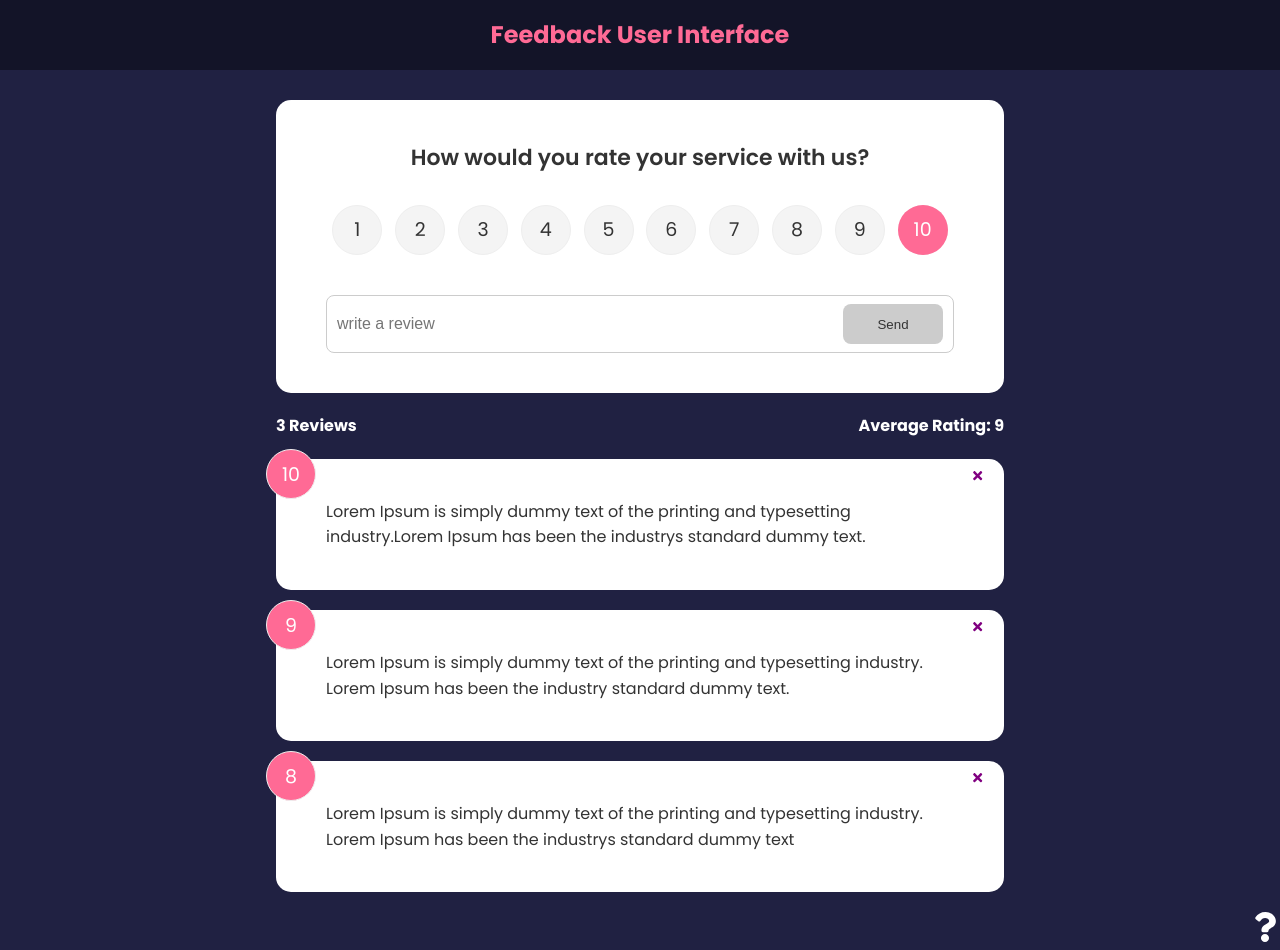
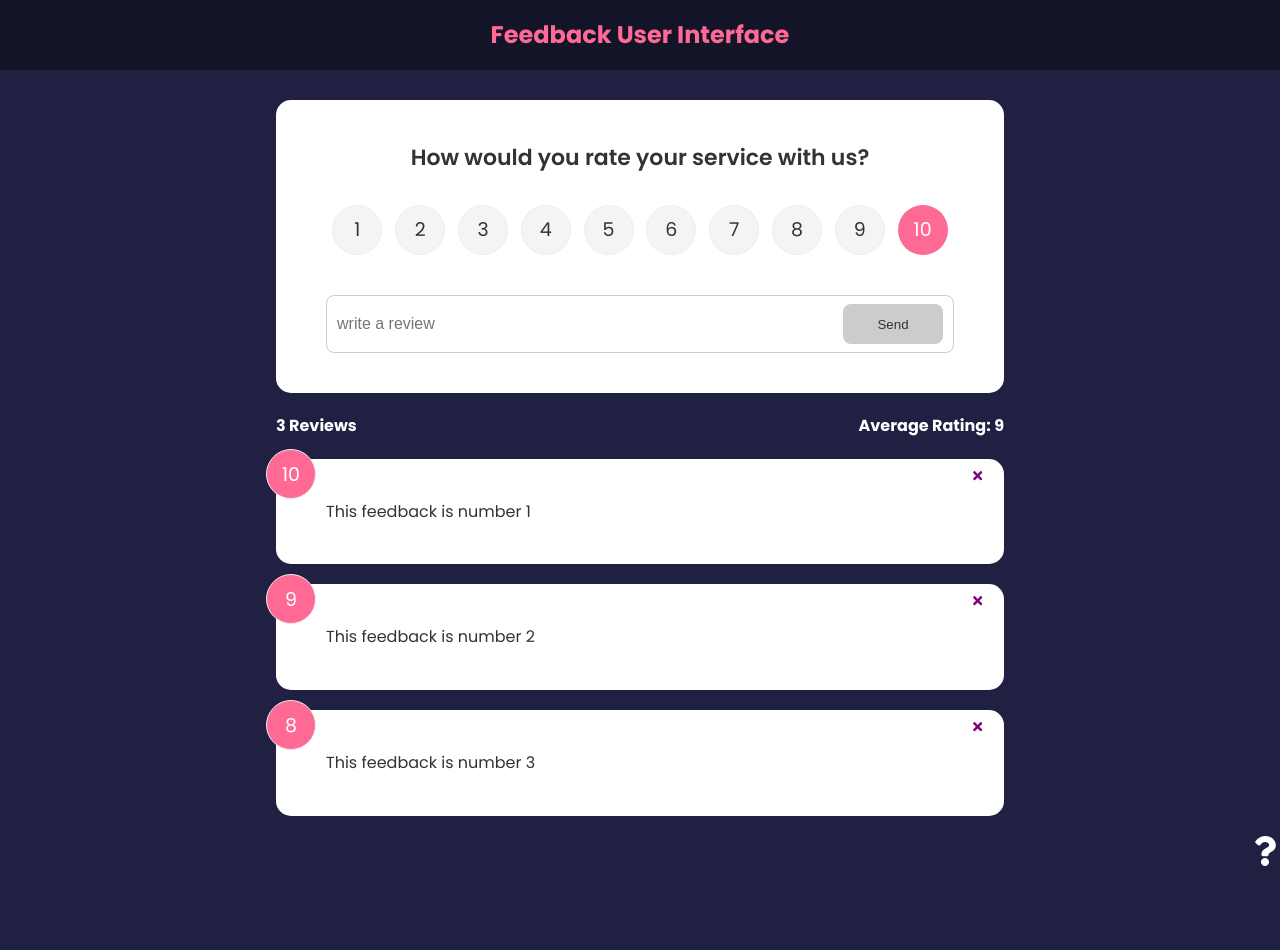
Before and after one commit to shreshthmishra/Frontend-Projects, a React (Create React App) app in the folder feedback-app/: page / in a window 1280 px wide. After the commit the page ends 873 px from the top, so only its background shows below. Built offline with nearby package versions, Linux system fonts and the light colour scheme.

Commit message:
add contextAPI and Provider

```diff
--- a/feedback-app/src/App.js
+++ b/feedback-app/src/App.js
@@ -1,41 +1,24 @@
 import Header from './components/Header'
-import { useState } from 'react'
-import FeedbackData from './data/FeedbackData'
 import FeedbackList from './components/FeedbackList'
 import FeedbackStats from './components/FeedbackStats'
 import FeedbackForm from './components/FeedbackForm'
 import AboutPage from './pages/AboutPage'
 import AboutIconLink from './components/AboutIconLink'
+import { FeedbackProvider } from './context/FeedbackContext'
 import {BrowserRouter as Router,Route,Routes} from 'react-router-dom'
-import {v4 as uuidv4} from 'uuid'
-
 
 function App() {
-  const [feedback,setFeedback]=useState(FeedbackData)
-
-  function deleteFeedback(id){
-    if(window.confirm('Are you sure?')){
-      setFeedback(feedback.filter(function(item){
-        return item.id!==id;
-      }))
-    }
-  }
-
-  function addFeedback(newFeedback){
-    newFeedback.id=uuidv4();
-    setFeedback([newFeedback,...feedback])
-  }
-
   return  (
+    <FeedbackProvider>
       <Router>
         <Header/>
           <div className="container">
             <Routes>
               <Route exact path ="/" element={
                 <>
-              <FeedbackForm handleAdd={addFeedback} />
-              <FeedbackStats feedback={feedback}/>
-              <FeedbackList feedback={feedback} handleDelete={deleteFeedback} />
+                  <FeedbackForm />
+                  <FeedbackStats />
+                  <FeedbackList />
                 </>
               }>
               </Route>
@@ -44,6 +27,7 @@
           </div>
         <AboutIconLink/>
       </Router>
+    </FeedbackProvider>
   )
 }
 
--- a/feedback-app/src/components/FeedbackForm.jsx
+++ b/feedback-app/src/components/FeedbackForm.jsx
@@ -2,12 +2,16 @@
 import {useState} from "react"
 import Button from "./shared/Button"
 import RatingSelect from "./RatingSelect"
+import { useContext } from "react"
+import FeedbackContext from "../context/FeedbackContext"
 
-function FeedbackForm({handleAdd}){
+function FeedbackForm(){
   const [text,setText]=useState('')
   const [rating,setRating]=useState(10)
   const [btnDisabled,setBtnDisabled]=useState(true)
   const [message,setMessage]=useState('')
+
+  const {addFeedback} = useContext(FeedbackContext)
 
   function handleTextChange(e){
     if(text===''){
@@ -30,7 +34,7 @@
         text:text,
         rating:rating
       }
-      handleAdd(newFeedback);
+      addFeedback(newFeedback);
       setText('');
     }
   }
--- a/feedback-app/src/components/FeedbackItem.jsx
+++ b/feedback-app/src/components/FeedbackItem.jsx
@@ -3,12 +3,16 @@
 import Card from "./shared/Card";
 import PropTypes from 'prop-types';
 import {FaTimes} from 'react-icons/fa'
+import { useContext } from "react";
+import FeedbackContext from "../context/FeedbackContext";
 
-function FeedbackItem({item,handleDelete}){
+function FeedbackItem({item}){
+  const {deleteFeedback}=useContext(FeedbackContext)
+
   return (
     <Card>
       <div className="num-display">{item.rating}</div>
-      <button onClick={()=>handleDelete(item.id)} className="close">
+      <button onClick={()=>deleteFeedback(item.id)} className="close">
         <FaTimes color='purple' />
       </button>
       <div className="text-display">{item.text}</div>
--- a/feedback-app/src/components/FeedbackList.jsx
+++ b/feedback-app/src/components/FeedbackList.jsx
@@ -1,22 +1,22 @@
 import React from "react";
 import FeedbackItem from './FeedbackItem'
-import PropTypes from 'prop-types'
+import { useContext } from "react";
+import FeedbackContext from "../context/FeedbackContext";
 
-function FeedbackList({feedback,handleDelete}){
+function FeedbackList(){
+  const {feedback}=useContext(FeedbackContext)
+
   if(!feedback || feedback.length===0){
     return (<p>No Feedback Yet!</p>)
   }
   return (
     <div className="feedback-list">
       {feedback.map(function(item){
-        return <FeedbackItem key={item.id} item={item} handleDelete={handleDelete}/>
+        return <FeedbackItem key={item.id} item={item}/>
       })}
     </div>
   )
 }
 
-FeedbackList.propTypes={
-  feedback: PropTypes.array,
-}
 
 export default FeedbackList
--- a/feedback-app/src/components/FeedbackStats.jsx
+++ b/feedback-app/src/components/FeedbackStats.jsx
@@ -1,4 +1,8 @@
-function FeedbackStats({feedback}){
+import { useContext } from "react";
+import FeedbackContext from "../context/FeedbackContext";
+
+function FeedbackStats(){
+  const {feedback}=useContext(FeedbackContext)
   // Calculate ratings avg
   let average=feedback.reduce(function(acc,curr){
     return acc+curr.rating
--- /dev/null
+++ b/feedback-app/src/context/FeedbackContext.js
@@ -0,0 +1,50 @@
+import { createContext, useState } from "react";
+import {v4 as uuidv4} from 'uuid'
+
+const FeedbackContext= createContext()
+
+export const FeedbackProvider=({children}) => {
+  const [feedback,setFeedback]=useState([
+    {
+      id:1,
+      text:'This feedback is number 1',
+      rating:10,
+    },
+    {
+      id:2,
+      text:'This feedback is number 2',
+      rating:9,
+    },
+    {
+      id:3,
+      text:'This feedback is number 3',
+      rating:8,
+    }
+  ])
+
+  function deleteFeedback(id){
+    if(window.confirm('Are you sure?')){
+      setFeedback(feedback.filter(function(item){
+        return item.id!==id;
+      }))
+    }
+  }
+
+  function addFeedback(newFeedback){
+    newFeedback.id=uuidv4();
+    setFeedback([newFeedback,...feedback])
+  }
+
+  return (
+    <FeedbackContext.Provider value={{
+      feedback,
+      deleteFeedback,
+      addFeedback,
+    }}
+    >
+      {children}
+    </FeedbackContext.Provider>
+  )
+}
+
+export default FeedbackContext
```
Lines whose indentation alone changed are shown as unchanged.
